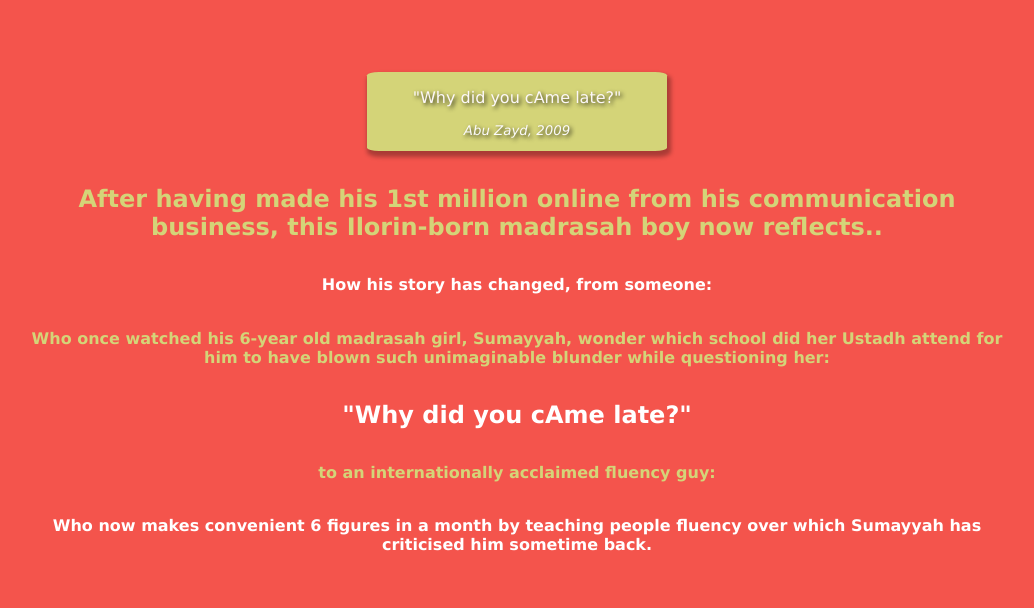
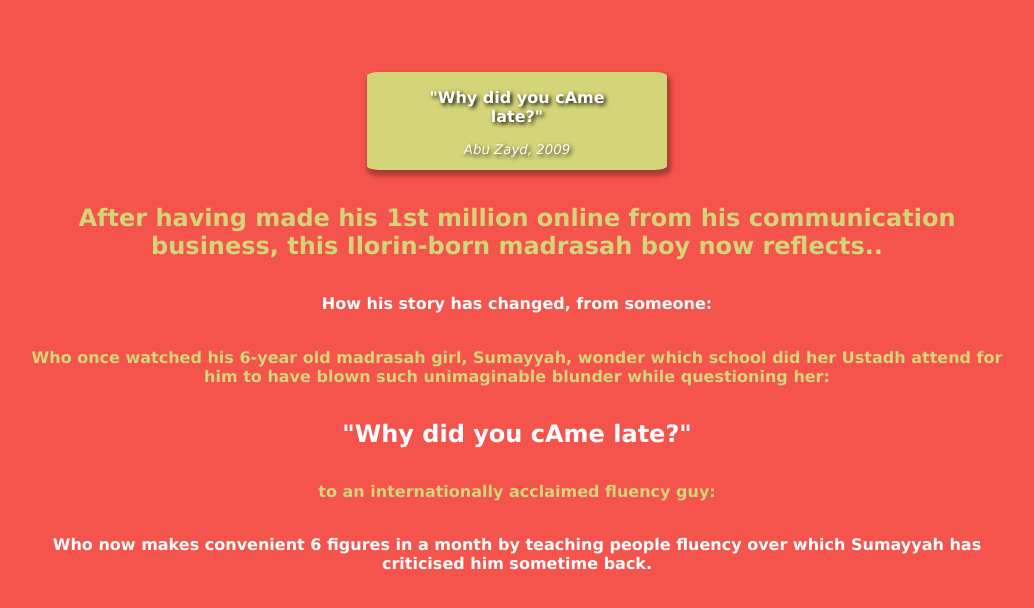
Before and after one commit to Kolacodes/fkit, a website: page index.html in a window 1280 px wide. Shown: the whole page, without its empty margins (123-1157 px from the left). Drawn offline with Linux system fonts and the light colour scheme; a web font is replaced by a local one.

Commit message:
make better

```diff
--- a/styles.css
+++ b/styles.css
@@ -73,8 +73,10 @@ body {
 }
 
 .shadow-text {
-	text-shadow: 2px 2px 4px rgba(0, 0, 0, 0.8);
-	/* text-shadow: 2px 2px 4px black; */
+	/* text-shadow: 2px 2px 4px rgba(0, 0, 0, 0.8); */
+	text-shadow: 2px 2px 4px black;
+	color: #ffffff;
+	font-weight: bold;
 }
 
 .author {
```
